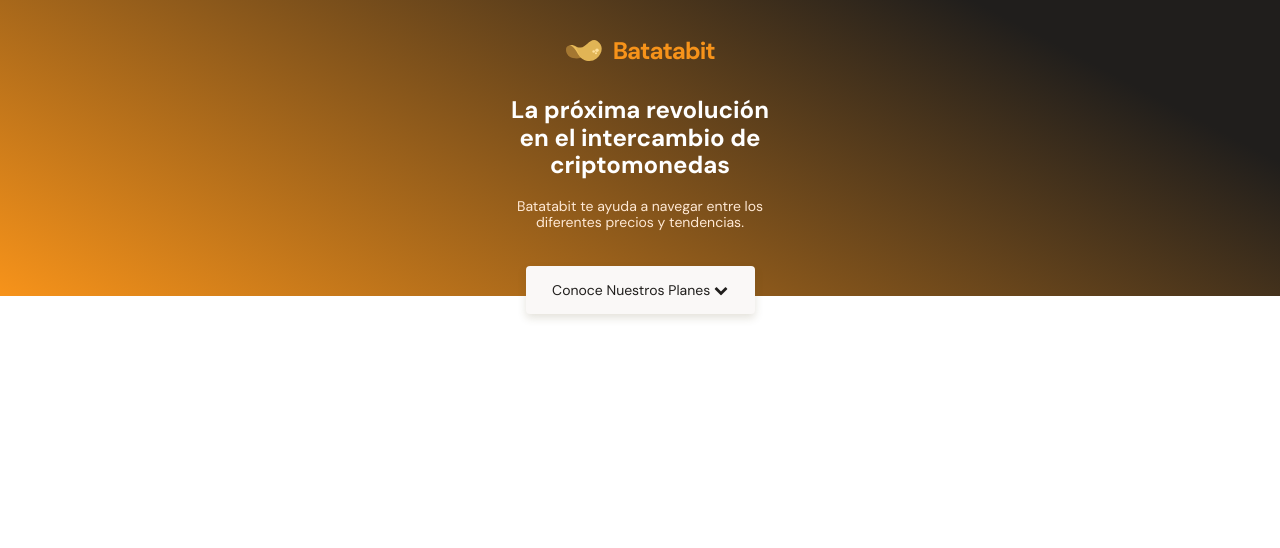
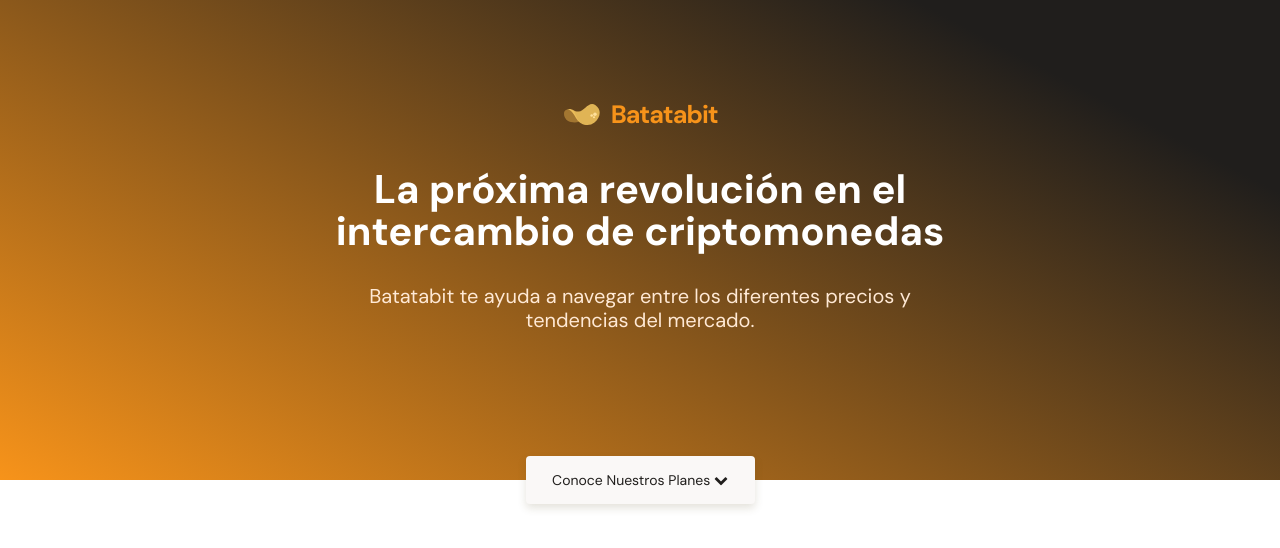
Before and after one commit to Yo1320/proyectoBatatabit, a plain HTML site: page index.html in a window 1280 px wide. Drawn offline with Linux system fonts and the light colour scheme.

Commit message:
vistas ipad y desktop

```diff
--- a/index.html
+++ b/index.html
@@ -37,8 +37,12 @@
           La próxima revolución en el intercambio de criptomonedas
         </p>
 
-        <p class="header__description">
+        <p class="header__description mobileIpad">
           Batatabit te ayuda a navegar entre los diferentes precios y tendencias.
+        </p>
+
+        <p class="header__description Desktop">
+          Batatabit te ayuda a navegar entre los diferentes precios y tendencias del mercado.
         </p>
 
         <a href="#planesSection" class="header__button">
--- a/style.css
+++ b/style.css
@@ -33,7 +33,7 @@ body {
 }
 
 /***************************************************************
-    HEADER STYLES
+    HEADER STYLES - MOBILE
 ***************************************************************/
 header {
     background: linear-gradient(207.8deg, #201E1C 16.69%, #F7931A 100%);
@@ -145,6 +145,10 @@ header {
     animation: derecha 4s;
 }
 
+.Desktop {
+    display: none;
+}
+
 @keyframes derecha {
     from{margin-right: -5000px;}
 }
@@ -169,3 +173,59 @@ header {
 @keyframes arriba {
     from{margin-top: -5000px;}
 }
+
+/***************************************************************
+    HEADER STYLES - IPAD
+***************************************************************/
+@media screen and (min-width: 768px) {
+    header {
+        height: 30rem;
+    }
+
+    .header__logo {
+        margin: 6.4375rem auto 2.5556rem;
+    }
+
+    .header__logo--name {
+        font-size: 1.5728475rem;
+    }
+
+    .header__slogan {
+        width: 29rem;
+        height: 7.875rem;
+        font-size: 2.5rem;
+        line-height: 2.625rem;
+    }
+
+    .header__description {
+        width: 23.875rem;
+        height: 3rem;
+        font-size: 1.25rem;
+        line-height: 1.5rem;
+        margin: 2rem auto 4.901875rem;
+    }
+
+    .header__button {
+        top: 28.5rem;
+    }
+}
+
+/***************************************************************
+    HEADER STYLES - DESKTOP
+***************************************************************/
+@media screen and (min-width: 1025px) {
+    .header__slogan {
+        width: 39.5rem;
+        height: 5.25rem;
+    }
+
+    .mobileIpad {
+        display: none;
+    }
+
+    .Desktop {
+        display: block;
+        width: 39.5rem;
+        height: 3rem;
+    }
+}
```
